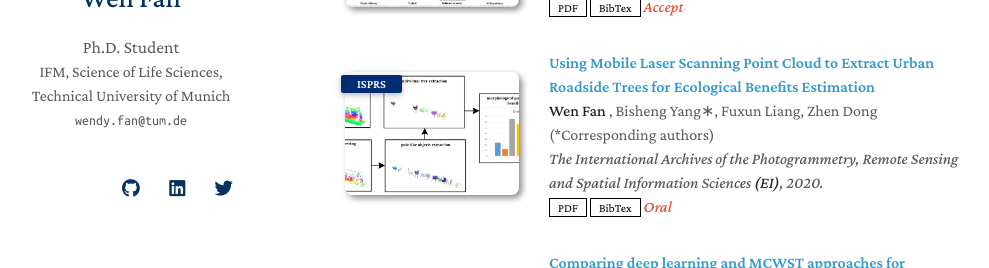
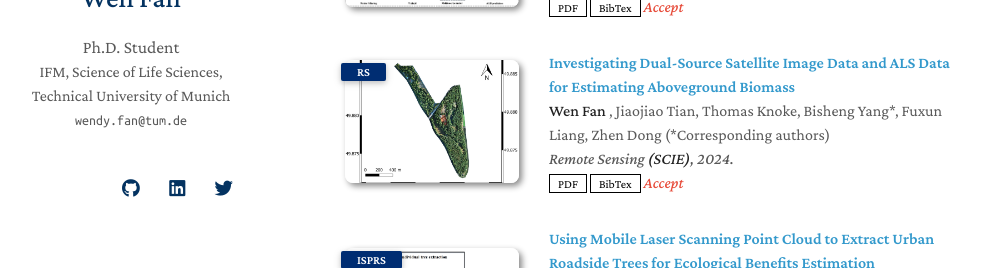
Before and after one commit to wfan0502/wfan0502, a Jekyll site: the page built from index.md, in a window 1280 px wide and 900 px high, scrolled down 730 px, cut to the strip 206-474 px from the top of the window. Shown: the whole strip, without its empty margins (145-1134 px from the left). Built offline with Jekyll 4.4.1, drawn with Linux system fonts in a browser that asks for light colours; nearby versions of some CDN libraries; a style sheet for code colours, icons or effects is not loaded; our own code applies the rules of GitHub Pages for plain Markdown files.

Commit message:
Update publications.yml

```diff
--- a/_data/publications.yml
+++ b/_data/publications.yml
@@ -22,8 +22,16 @@ main:
     image: ./assets/img/RS.jpg
     notes: Accept
 
-
-
+  - title: Investigating Dual-Source Satellite Image Data and ALS Data for Estimating Aboveground Biomass
+    authors:  <strong>Wen Fan </strong>, Jiaojiao Tian, Thomas Knoke, Bisheng Yang*, Fuxun Liang, Zhen Dong (*Corresponding authors)
+    Publication: Remote Sensing
+    pdf: https://www.mdpi.com/2072-4292/16/11/1935
+    conference_short: RS
+    conference: Remote Sensing <strong>(SCIE)</strong>, 2024.
+    code:
+    bibtex: https://www.mdpi.com/2072-4292/16/11/1935
+    image: ./assets/img/RS2.jpg
+    notes: Accept
 
   - title: Using Mobile Laser Scanning Point Cloud to Extract Urban Roadside Trees for Ecological Benefits Estimation
     authors:  <strong>Wen Fan </strong>, Bisheng Yang∗, Fuxun Liang, Zhen Dong (*Corresponding authors)
```
